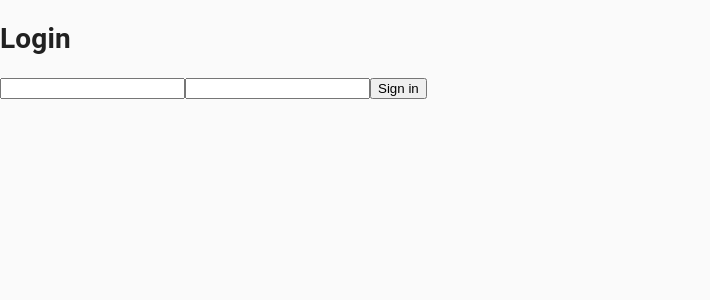
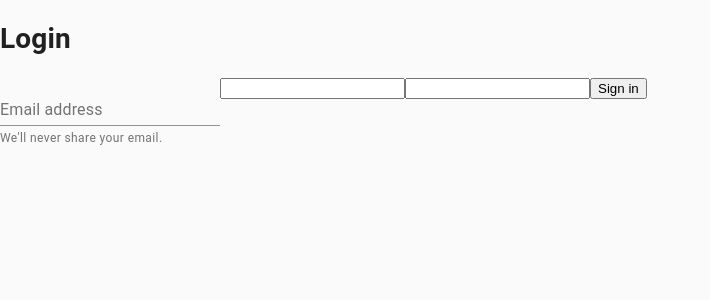
Before and after one commit to Gginne/photopress, a React (Create React App) app in the folder client/: page / in a window 1280 px wide. Shown: the top 300 px of the page, without its empty margins (0-710 px from the left). Built offline with nearby package versions, Linux system fonts and the light colour scheme; the HTML template or start-up script is replaced by a standard one.

Commit message:
changed request

```diff
--- a/client/src/components/Login.js
+++ b/client/src/components/Login.js
@@ -1,6 +1,7 @@
 import React, { Component } from 'react';
 import Cookies from "js-cookie"
 import axios from 'axios'
+import {FormControl, InputLabel, Input, FormHelperText} from '@material-ui/core';
 
 class Login extends Component {
     constructor(){
@@ -43,9 +44,14 @@ class Login extends Component {
             <div>
                 <h1>Login</h1>
                 <form method="POST" onSubmit={e => this.handleSubmit(e)}>
+                <FormControl>
+                    <InputLabel htmlFor="email">Email address</InputLabel>
+                    <Input id="email" name="email" value={email} name="email" onChange={e => this.handleChange(e)} aria-describedby="email-helper-text" />
+                    <FormHelperText id="email-helper-text">We'll never share your email.</FormHelperText>
+                </FormControl>
                     <input type="email" value={email} name="email" onChange={e => this.handleChange(e)} />
                     <input type="password" value={password} name="password" onChange={e => this.handleChange(e)} />
-                    <button>Sign in</button>
+                    <button type="submit">Sign in</button>
                 </form>
             </div>
         )
--- a/client/src/components/Photos.js
+++ b/client/src/components/Photos.js
@@ -34,7 +34,7 @@ class Photos extends Component {
       const {token} = this.context.user
 
       try{
-        const response = await axios.get('http://localhost:5000/api/photos', {
+        const response = await axios.get('/api/photos', {
           headers: {
             "Content-Type": 'application/json',
             "x-auth-token": String(token)
```
